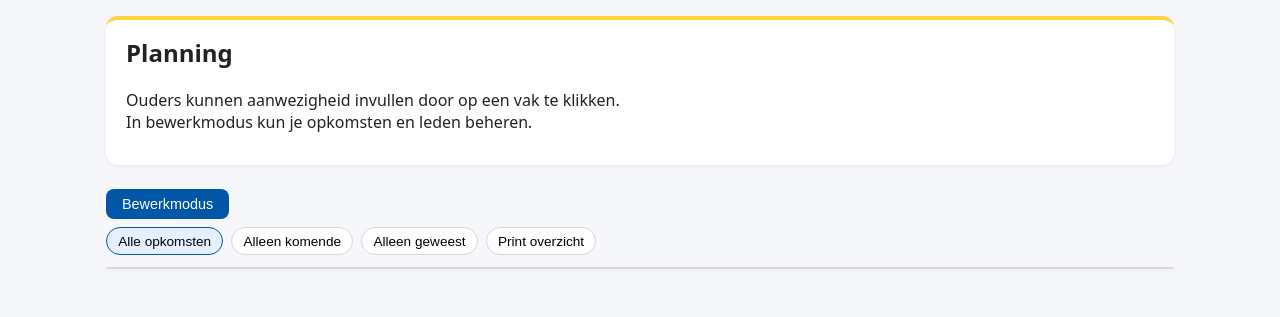
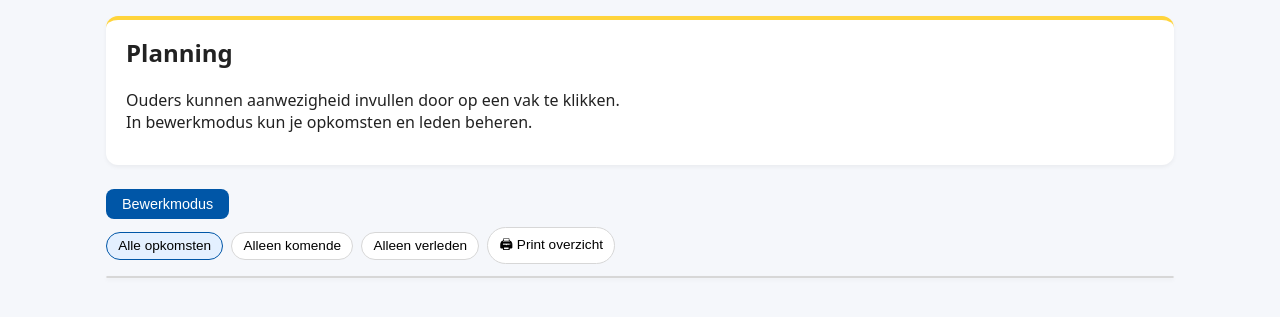
Before and after one commit to ThijmenMeesvg/Jaarplanning, a plain HTML site: page bevers.html in a window 1280 px wide. Shown: the part 77-394 px from the top of the page. Drawn offline with Linux system fonts and the light colour scheme; no server answers.

Commit message:
Update bevers.html

```diff
--- a/bevers.html
+++ b/bevers.html
@@ -38,12 +38,14 @@
       <button id="addMemberButton" class="add-member-btn hidden">+ Lid toevoegen</button>
     </div>
 
-    <div class="planning-controls">
+      <div class="planning-controls">
       <button id="filterAll" class="active">Alle opkomsten</button>
       <button id="filterFuture">Alleen komende</button>
-      <button id="filterPast">Alleen geweest</button>
-      <button id="printButton">Print overzicht</button>
+      <button id="filterPast">Alleen verleden</button>
+
+      <button id="printButton" class="print-button">🖨 Print overzicht</button>
     </div>
+
 
     <div class="table-wrapper">
       <table class="planning-table">
```
